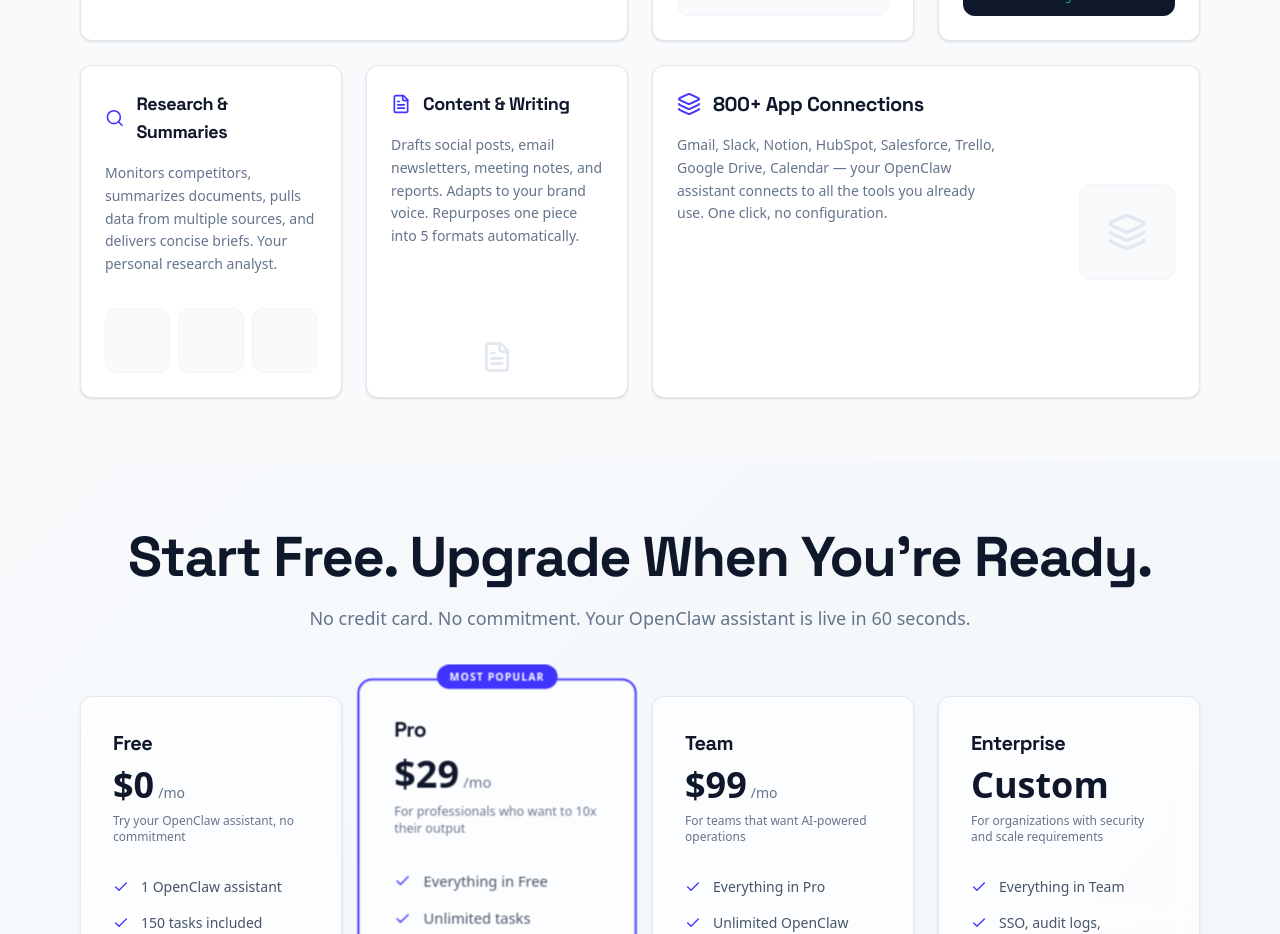
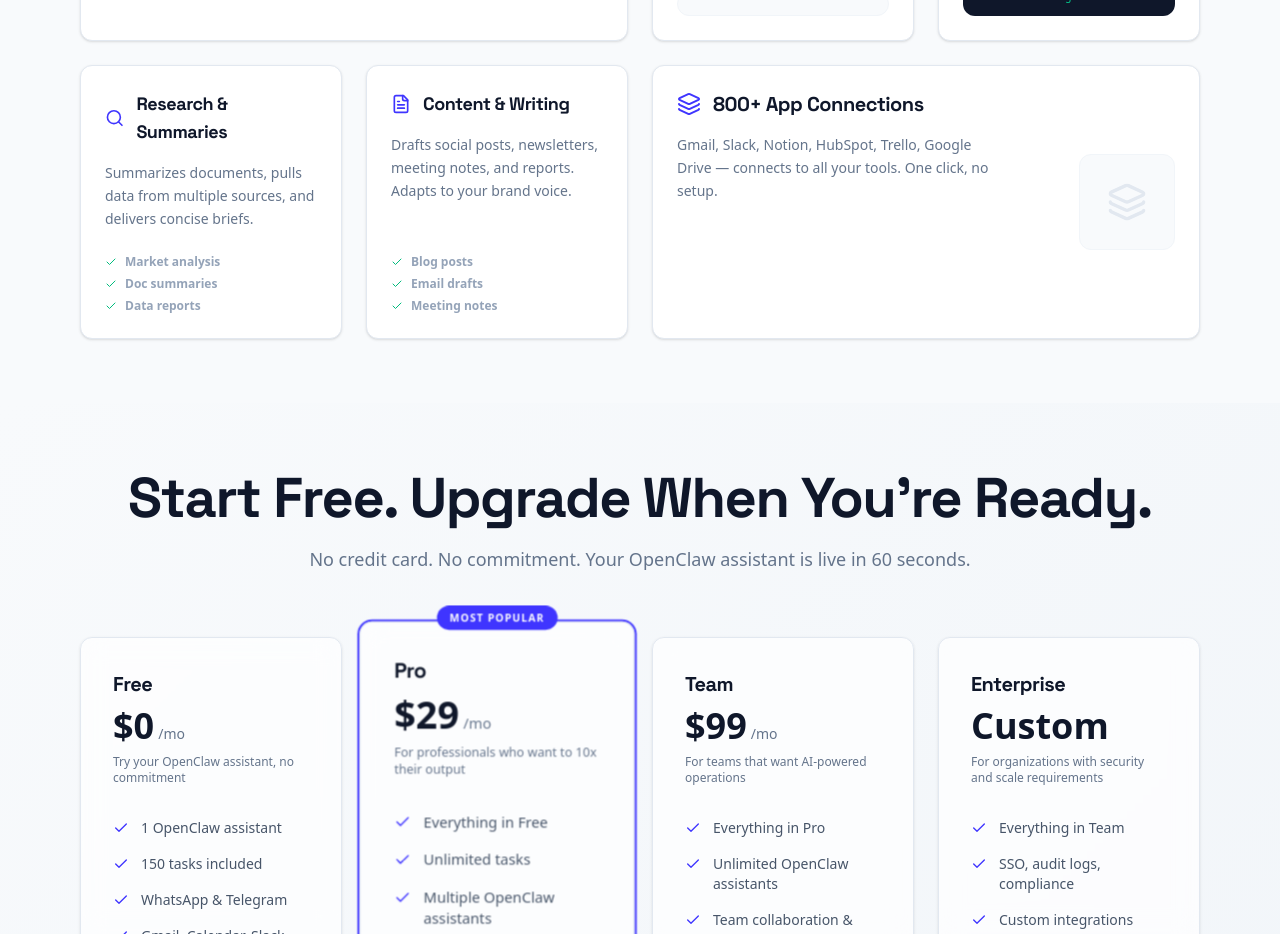
Before and after one commit to llmreseacher/test_landing, a React (Vite) app: page / in a window 1280 px wide. Shown: the part 4620-5554 px from the top of the page. Built offline with nearby package versions, Linux system fonts and the light colour scheme; a web font is replaced by a local one.

Commit message:
Shorten bento grid card texts and replace placeholder visuals with checklists
Co-Authored-By: Claude Opus 4.6 <noreply@anthropic.com>

```diff
--- a/src/App.tsx
+++ b/src/App.tsx
@@ -683,11 +683,15 @@ const OpenCloudFeatures = () => {
               <h3 className="text-lg font-bold">Research & Summaries</h3>
             </div>
             <p className="text-slate-500 text-sm leading-relaxed">
-              Monitors competitors, summarizes documents, pulls data from multiple sources, and delivers concise briefs. Your personal research analyst.
+              Summarizes documents, pulls data from multiple sources, and delivers concise briefs.
             </p>
-            <div className="mt-auto pt-4 grid grid-cols-3 gap-2">
-              {[1,2,3].map(i => <div key={i} className="aspect-square bg-slate-50 rounded-xl border border-slate-100"></div>)}
-            </div>
+            <ul className="mt-auto pt-2 space-y-1.5">
+              {['Market analysis', 'Doc summaries', 'Data reports'].map(item => (
+                <li key={item} className="flex items-center gap-2 text-xs font-bold text-slate-400">
+                  <Check className="w-3 h-3 text-emerald-500" /> {item}
+                </li>
+              ))}
+            </ul>
           </div>
 
           <div className="md:col-span-3 bg-white rounded-xl p-6 border border-slate-200 shadow-sm hover:shadow-md transition-shadow flex flex-col space-y-4">
@@ -696,11 +700,15 @@ const OpenCloudFeatures = () => {
               <h3 className="text-lg font-bold">Content & Writing</h3>
             </div>
             <p className="text-slate-500 text-sm leading-relaxed">
-              Drafts social posts, email newsletters, meeting notes, and reports. Adapts to your brand voice. Repurposes one piece into 5 formats automatically.
+              Drafts social posts, newsletters, meeting notes, and reports. Adapts to your brand voice.
             </p>
-            <div className="mt-auto pt-4 flex justify-center">
-              <FileText className="w-8 h-8 text-slate-200" />
-            </div>
+            <ul className="mt-auto pt-2 space-y-1.5">
+              {['Blog posts', 'Email drafts', 'Meeting notes'].map(item => (
+                <li key={item} className="flex items-center gap-2 text-xs font-bold text-slate-400">
+                  <Check className="w-3 h-3 text-emerald-500" /> {item}
+                </li>
+              ))}
+            </ul>
           </div>
 
           <div className="sm:col-span-2 md:col-span-6 bg-white rounded-xl p-6 border border-slate-200 shadow-sm hover:shadow-md transition-shadow flex flex-col sm:flex-row justify-between group gap-4">
@@ -710,7 +718,7 @@ const OpenCloudFeatures = () => {
                 <h3 className="text-xl font-bold">800+ App Connections</h3>
               </div>
               <p className="text-slate-500 text-sm max-w-xs leading-relaxed">
-                Gmail, Slack, Notion, HubSpot, Salesforce, Trello, Google Drive, Calendar — your OpenClaw assistant connects to all the tools you already use. One click, no configuration.
+                Gmail, Slack, Notion, HubSpot, Trello, Google Drive — connects to all your tools. One click, no setup.
               </p>
             </div>
             <div className="flex items-center">
```
